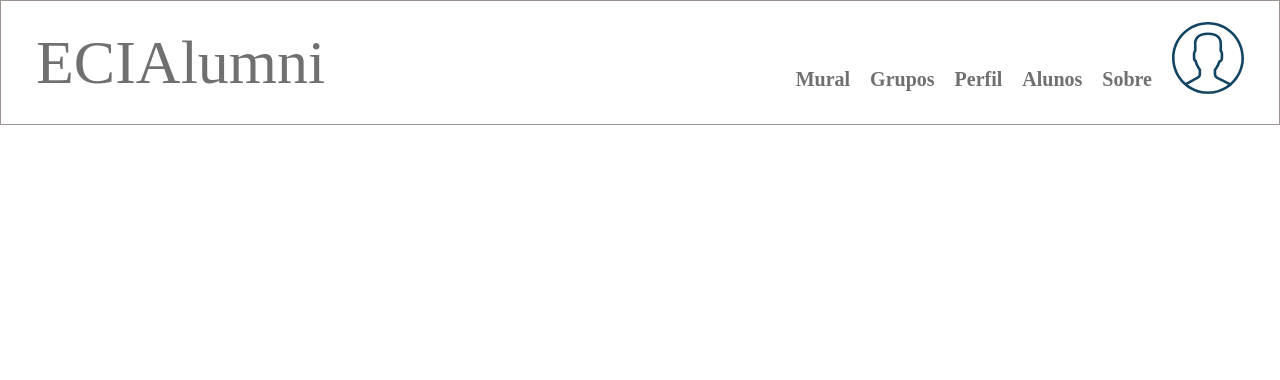
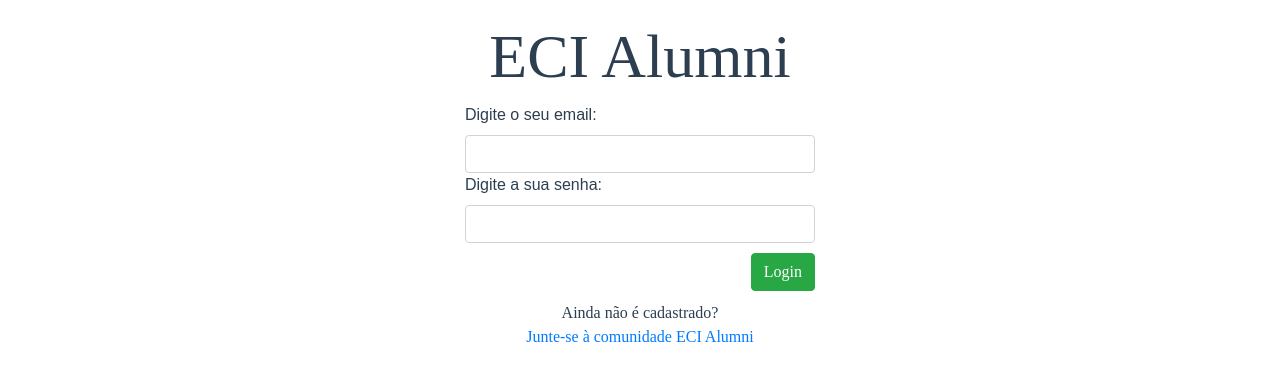
Before and after one commit to JulianoLMarinho/ECI-Alumni, a Vue app: page / in a window 1280 px wide. Shown: the top 380 px of the page. Built offline with nearby package versions, Linux system fonts and the light colour scheme.

Commit message:
Página de Login

```diff
--- a/src/router/index.ts
+++ b/src/router/index.ts
@@ -7,6 +7,7 @@ import Profile from "../views/Profile.vue";
 import Students from "../views/Students.vue";
 import Mural from "../views/Mural.vue";
 import StudentDetail from "../views/StudentDetail.vue";
+import Login from "../views/Login.vue";
 import BootstrapVue from "bootstrap-vue";
 import "bootstrap/dist/css/bootstrap.css";
 import "bootstrap-vue/dist/bootstrap-vue.css";
@@ -19,8 +20,8 @@ export default new Router({
   routes: [
     {
       path: "/",
-      name: "home",
-      component: Home
+      name: "login",
+      component: Login
     },
     {
       path: "/sobre",
@@ -51,6 +52,11 @@ export default new Router({
       path: "/alunoDetalhe",
       name: "studentDetail",
       component: StudentDetail
+    },
+    {
+      path: "/login",
+      name: "login",
+      component: Login
     }
   ]
 });
--- /dev/null
+++ b/src/views/Login.vue
@@ -0,0 +1,62 @@
+<template>
+  <b-container>
+    <b-row>
+      <b-col md="4" offset="4" class="title">
+        ECI Alumni
+      </b-col>
+    </b-row>
+    <b-row style="font-family: sans-serif;">
+      <b-col md="4" offset="4">
+        <label for="email">Digite o seu email:</label>
+      </b-col>
+      <b-col md="4" offset="4">
+        <b-form-input id="email" type="email"></b-form-input>
+      </b-col>
+    </b-row>
+    <b-row style="font-family: sans-serif;">
+      <b-col md="4" offset="4">
+        <label for="senha">Digite a sua senha:</label>
+      </b-col>
+      <b-col md="4" offset="4">
+        <b-form-input id="senha" type="password"></b-form-input>
+      </b-col>
+    </b-row>
+    <b-row style="margin-top: 10px">
+      <b-col md="2" offset="4"> </b-col>
+      <b-col md="2" style="text-align: right">
+        <b-button variant="success" href="mural">Login</b-button>
+      </b-col>
+    </b-row>
+    <b-row style="text-align: center; margin-top: 10px">
+      <b-col md="4" offset="4">
+        <p>
+          Ainda não é cadastrado? <br />
+          <a href="#">Junte-se à comunidade ECI Alumni</a>
+        </p>
+      </b-col>
+    </b-row>
+  </b-container>
+</template>
+
+<script>
+// @ is an alias to /src
+import Vue from "vue";
+
+export default Vue.extend({
+  name: "login",
+  components: {},
+  data() {
+    return {
+      types: ["email", "password"]
+    };
+  }
+});
+</script>
+<style scoped lang="scss">
+.title {
+  font-weight: normal;
+  font-size: 62px;
+  margin-top: 10px;
+  text-align: center;
+}
+</style>
```
